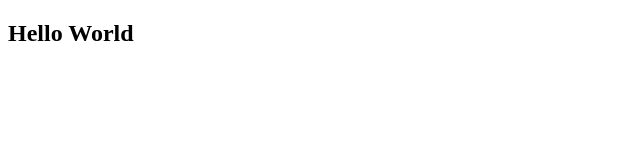
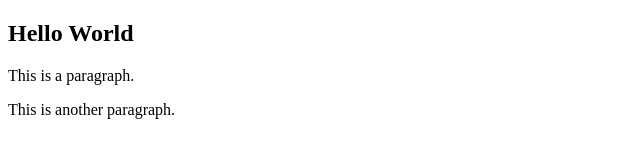
Before and after one commit to ravindercodes/learning-git, a plain HTML site: page index.html in a window 1280 px wide. Shown: the whole page, without its empty margins (0-640 px from the left). Drawn offline with Linux system fonts and the light colour scheme.

Commit message:
third branch commit

```diff
--- a/index.html
+++ b/index.html
@@ -7,5 +7,7 @@
 </head>
 <body>
     <h2>Hello World</h2>
+    <p>This is a paragraph.</p>
+    <p>This is another paragraph.</p>
 </body>
 </html>
--- /dev/null
+++ b/style.css
@@ -0,0 +1,5 @@
+*{
+    margin: 0;
+    padding: 0;
+    box-sizing: border-box;
+}
```
